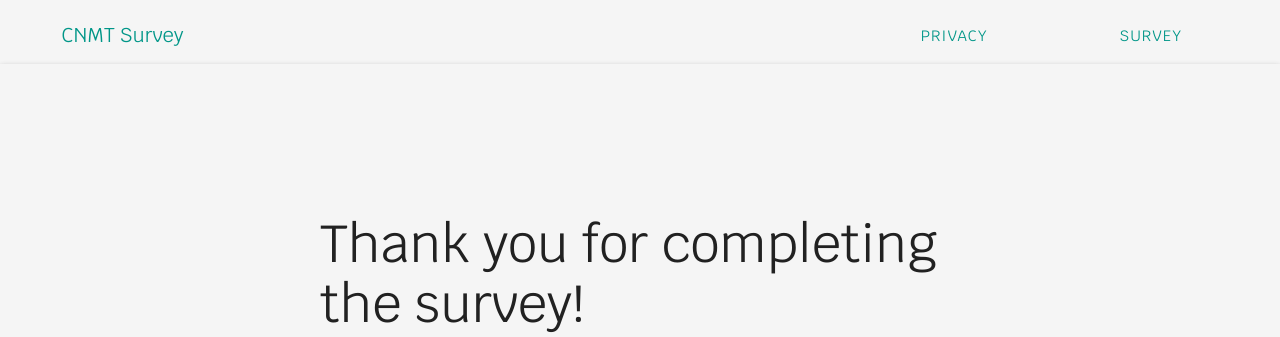
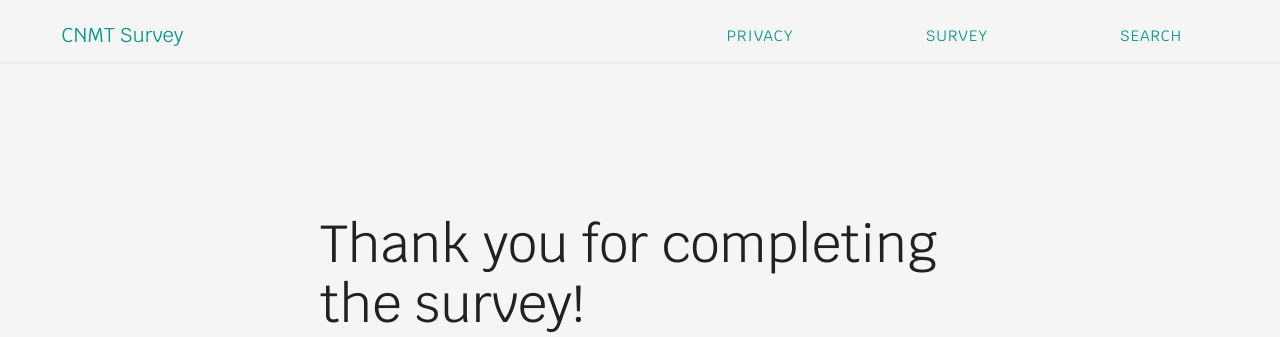
Before and after one commit to nblon447/cis310, a PHP site: page /completed.php in a window 1280 px wide. Shown: the top 337 px of the page. Run offline with PHP 8.4, Linux system fonts and the light colour scheme.

Commit message:
Update completed.php

```diff
--- a/completed.php
+++ b/completed.php
@@ -21,11 +21,12 @@ print '<header id="header">
 </div>
 <span class="flexSpace"></span>
 <nav>
-<ul>
-<li><a class="link navLink" href="./privacy.php"><div class="btn btn__text">PRIVACY</div></a>
-</li>
-<li><a class="link navLink" href="./survey.php"><div class="btn btn__text">SURVEY</div></a></li>
-</ul>
+	<ul>
+		<li><a class="link navLink" href="./privacy.php"><div class="btn btn__text">PRIVACY</div></a>
+		</li>
+		<li><a class="link navLink" href="./survey.php"><div class="btn btn__text">SURVEY</div></a></li>
+		<li><a class="link navLink" href="./searchAlbums.php"><div class="btn btn__text">SEARCH</div></a></li>
+	</ul>
 </nav>
 </header>
 <div class="paneContainer">
@@ -34,9 +35,9 @@ print '<header id="header">
         <h2 class="homeContent__statement">Thank you for completing the survey!</h2>
     </div>
     <div class="next">
-        <a class="link" href="./index.php">
+		<form class="link" action="./index.php">
             <button class="btn btn__elevated forward">RETURN HOME</button>
-        </a>
+        </form>
     </div>
 </div>
 </div>';
```
